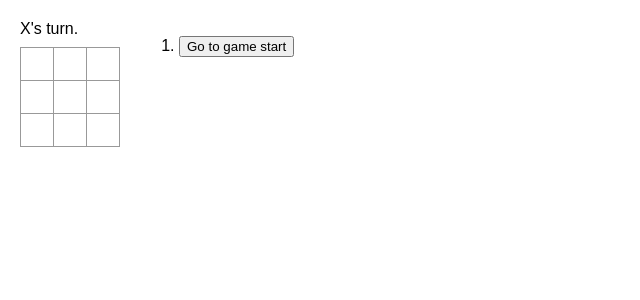
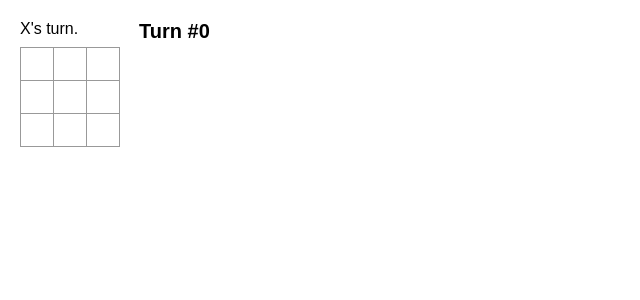
Before and after one commit to Chgv99/react-tic-tac-toe, a React (Vite) app: page / in a window 1280 px wide. Shown: the top 300 px of the page, without its empty margins (0-640 px from the left). Built offline with nearby package versions, Linux system fonts and the light colour scheme.

Commit message:
Add current turn indicator and remove current move button

```diff
--- a/src/App.jsx
+++ b/src/App.jsx
@@ -87,6 +87,7 @@ export default function Game() {
 
   const moves = history.map((squares, move) => {
     let description;
+    if (move == history.length - 1) return;
     if (move > 0) {
       description = "Go to move #" + move;
     } else {
@@ -105,6 +106,7 @@ export default function Game() {
         <Board nextSymbol={nextSymbol} squares={currentSquares} onPlay={handlePlay} />
       </div>
       <div className="game-info">
+        <h2>{`Turn #${currentMove}`}</h2>
         <ol>{moves}</ol>
       </div>
     </div>
```
